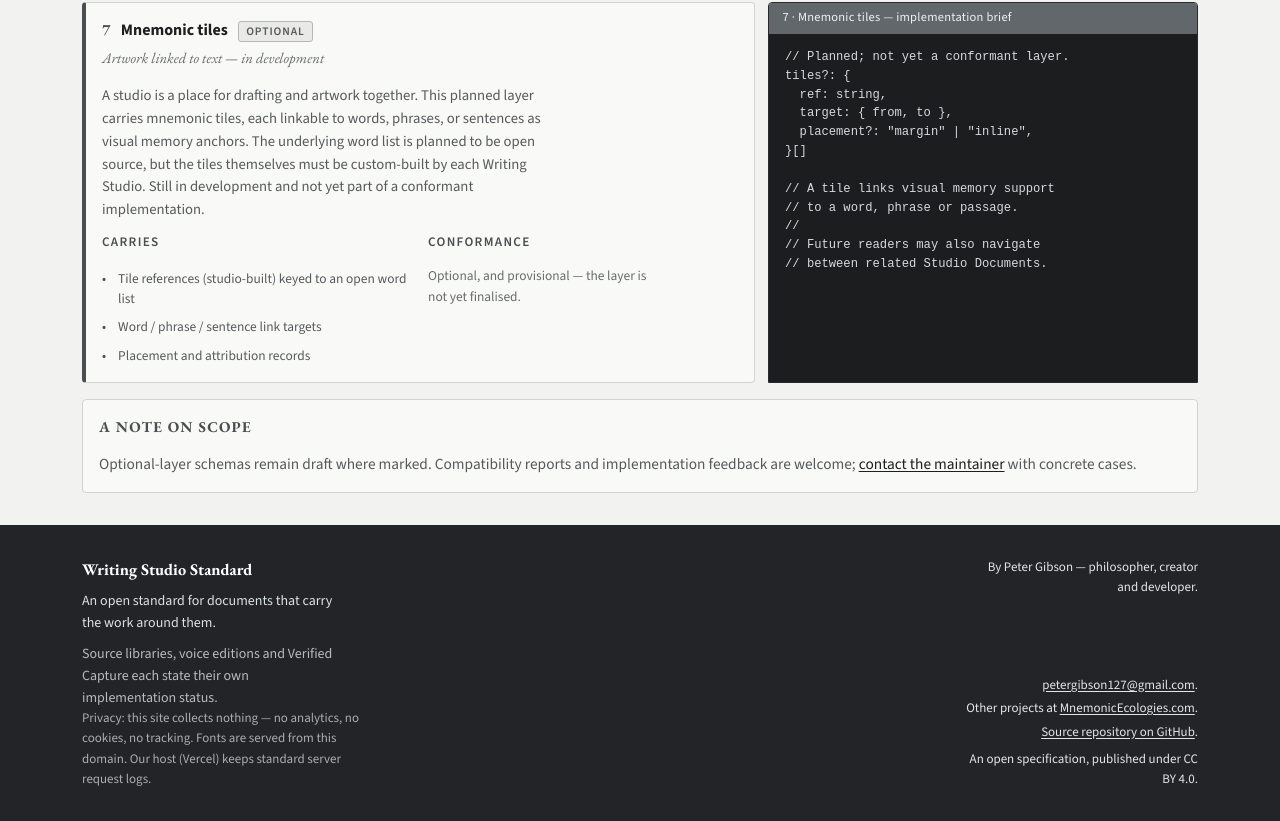
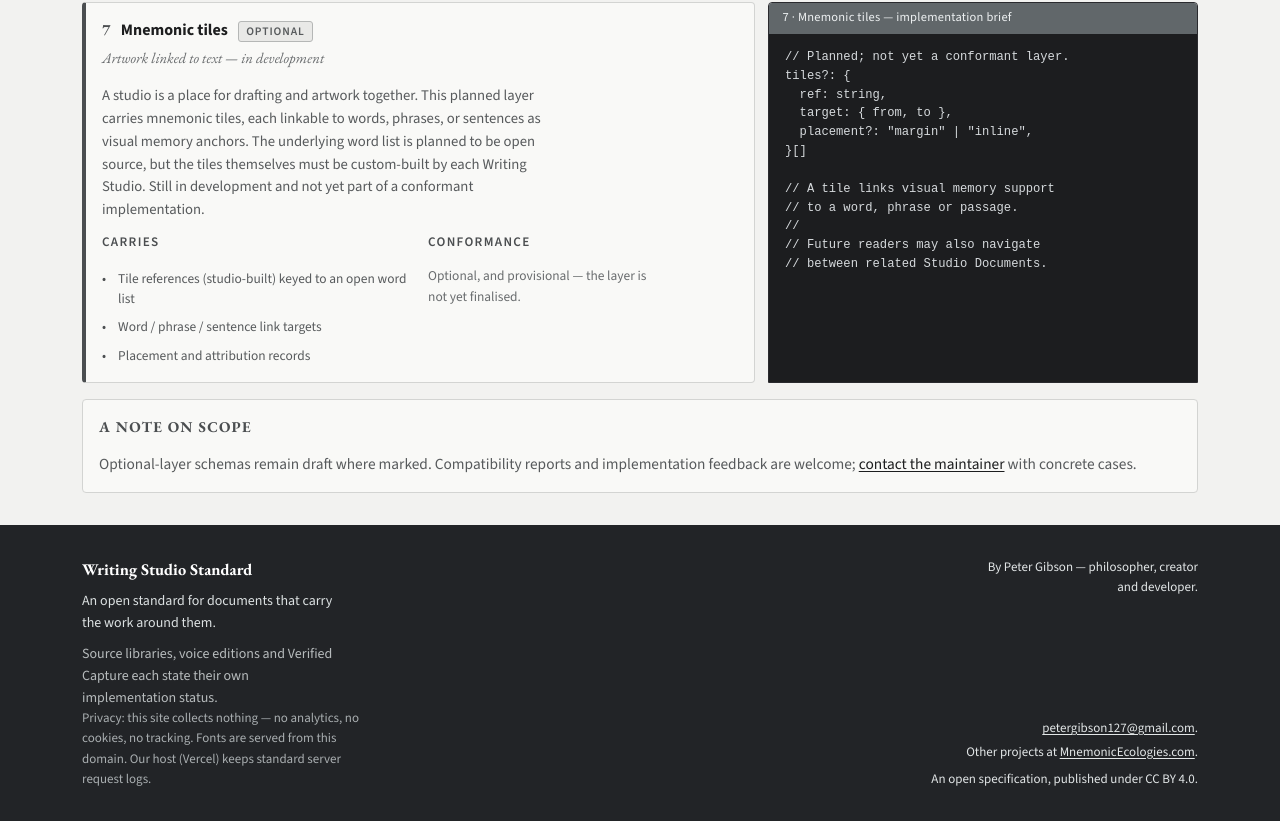
Before and after one commit to albatross310/writingstudiostandard, a React (Vite) app: page /architecture in a window 1280 px wide. Shown: the part 3293-4114 px from the top of the page. Built offline with nearby package versions, Linux system fonts and the light colour scheme.

Commit message:
Remove private repository link from public site (#21)
Co-authored-by: a <a@a2-16-20-2f-7a-b9.walkup.net.uq.edu.au>

```diff
--- a/src/components/Footer.css
+++ b/src/components/Footer.css
@@ -7,7 +7,7 @@
 
 .footer__inner {
   display: grid;
-  grid-template-columns: 1.7fr 1fr;   /* wider left, narrower right */
+  grid-template-columns: minmax(0, 1fr) max-content;
   gap: 2.5rem;
   align-items: stretch;
 }
@@ -80,6 +80,8 @@
 .footer__licence {
   margin-top: 0.35rem;
   line-height: 1.55;
+  max-width: none;
+  white-space: nowrap;
 }
 
 .footer__copy a {
@@ -87,7 +89,7 @@
   text-underline-offset: 0.14em;
 }
 
-@media (max-width: 600px) {
+@media (max-width: 700px) {
   .footer__inner {
     grid-template-columns: 1fr;
   }
@@ -107,4 +109,8 @@
     text-align: left;
   }
 
+  .footer__licence {
+    white-space: normal;
+  }
+
 }
--- a/src/components/Footer.jsx
+++ b/src/components/Footer.jsx
@@ -23,8 +23,7 @@ export default function Footer() {
           <p className="footer__credit">By Peter Gibson — philosopher, creator and developer.</p>
           <div className="footer__contact">
             <a href="mailto:petergibson127@gmail.com">petergibson127@gmail.com</a>.<br />
-            Other projects at <a href="https://mnemonicecologies.com" target="_blank" rel="noopener noreferrer">MnemonicEcologies.com</a>.<br />
-            <a href="https://github.com/albatross310/writingstudiostandard" target="_blank" rel="noopener noreferrer">Source repository on GitHub</a>.
+            Other projects at <a href="https://mnemonicecologies.com" target="_blank" rel="noopener noreferrer">MnemonicEcologies.com</a>.
           </div>
           <p className="footer__licence">An open specification, published under CC BY 4.0.</p>
         </div>
--- a/src/content/engineering-spec.md
+++ b/src/content/engineering-spec.md
@@ -294,7 +294,6 @@ The Writing Studio Standard develops in public. Feedback on the specification, i
 
 Contact: petergibson127@gmail.com
 Related work: MnemonicEcologies.com
-Source repository: https://github.com/albatross310/writingstudiostandard
 
 ## 16. Licensing and naming
 
```
